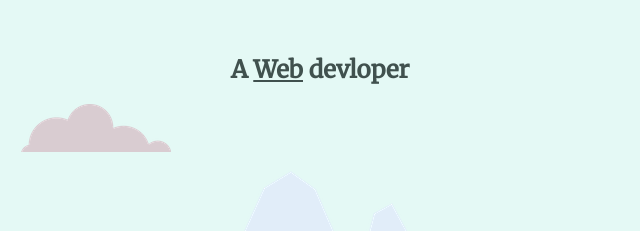
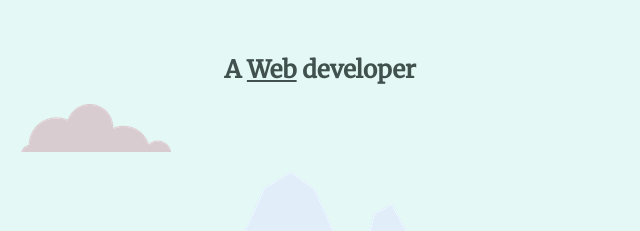
Before and after one commit to Parvgar/parv, a plain HTML site: page index.html in a window 1280 px wide. Shown: the part 333-564 px from the top of the page, 320-960 px from the left. Drawn offline with Linux system fonts and the light colour scheme.

Commit message:
Update index.html

```diff
--- a/index.html
+++ b/index.html
@@ -22,7 +22,7 @@
   <div class="top-container">
     <img class="TOP-CLOUD" src="CSS - My Site Images\cloud.png" alt="cloud-image">
     <h1> I' Am Parv Garg.</h1>
-    <h2>A <span>Web</span> devloper</h2>
+    <h2>A <span>Web</span> developer</h2>
     <img class="BOOTOM-CLOUD" src="CSS - My Site Images\cloud.png" alt="cloud-image">
     <img src="CSS - My Site Images\mountain.png" alt="mountain-image">
   </div>
```
